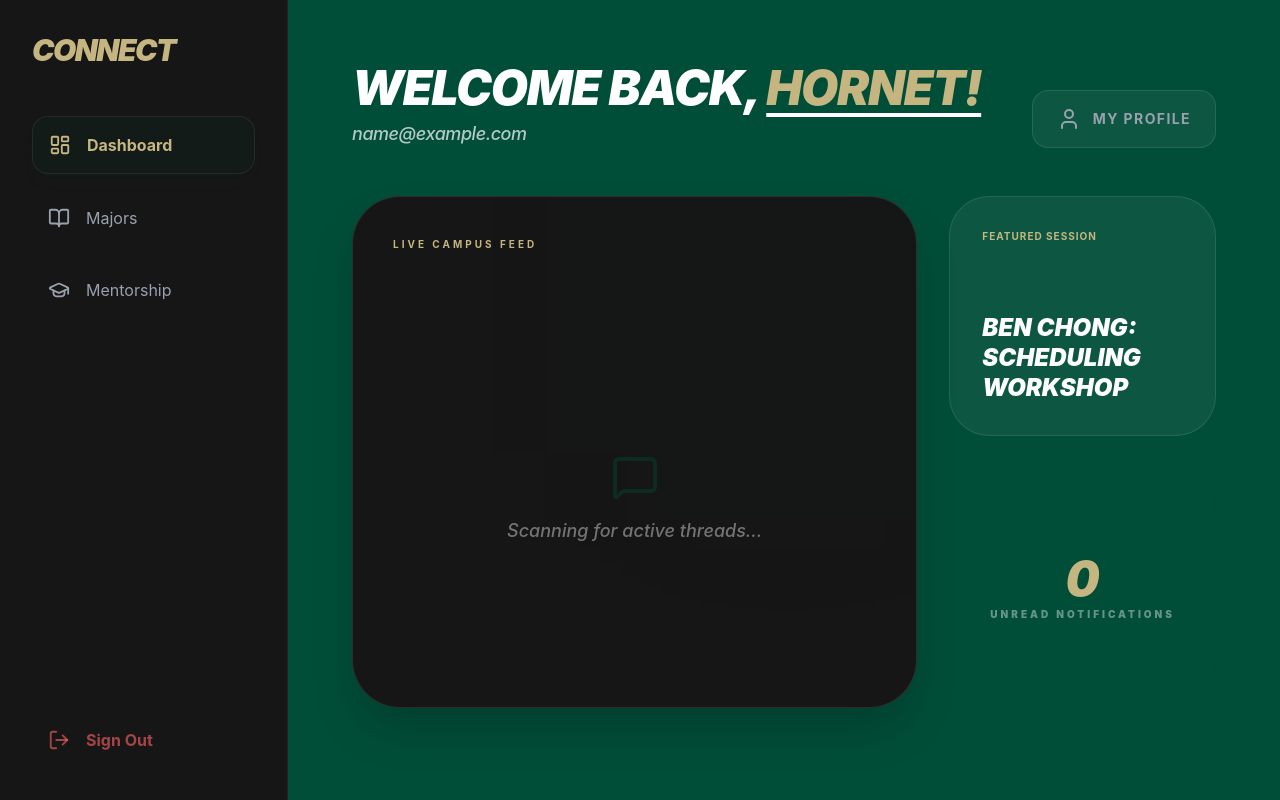
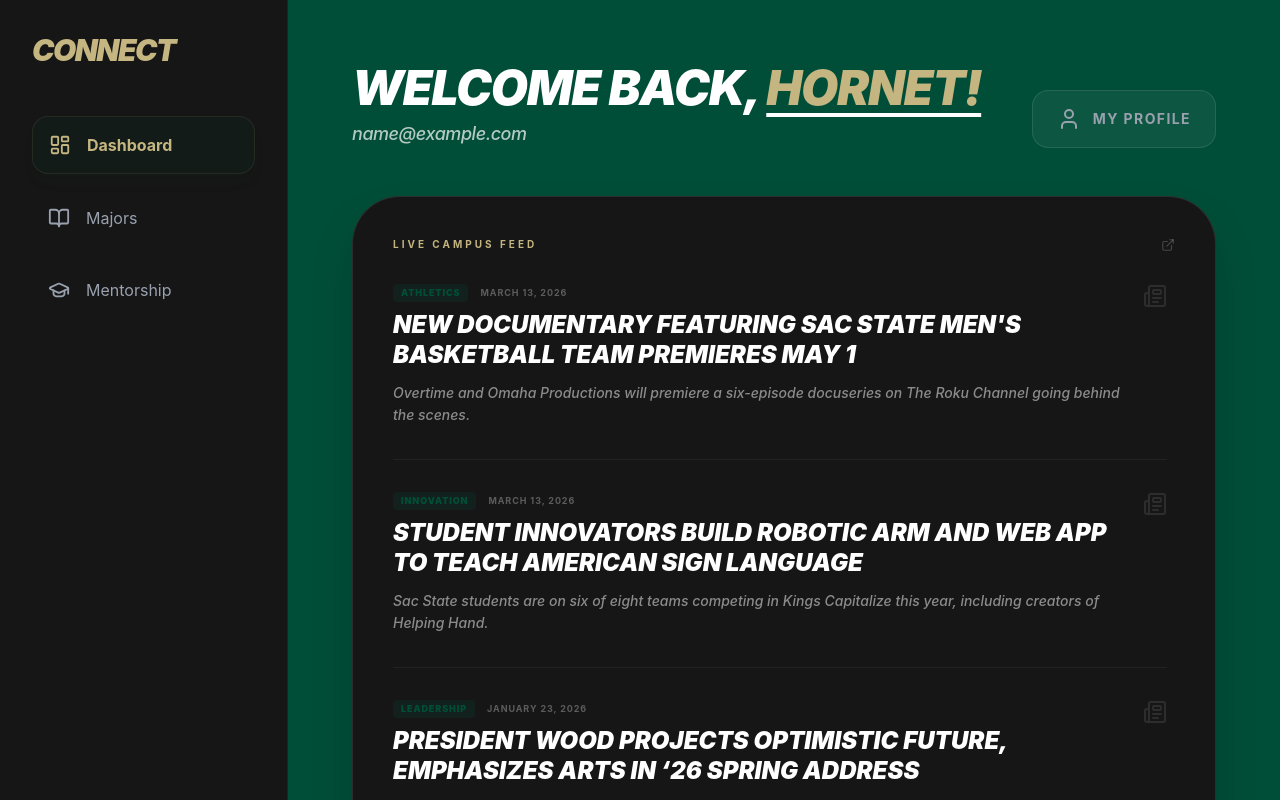
Before and after one commit to Colinc2005/ConnectingSacStateStudents, a React (Vite) app in the folder sacconnect-react/: page / in a window 1280 px wide. Shown: the top 800 px of the page. Built offline with nearby package versions, Linux system fonts and the light colour scheme; sample sign-in values are in the browser's storage.

Commit message:
fixed live news

```diff
--- a/sacconnect-react/src/pages/Dashboard.jsx
+++ b/sacconnect-react/src/pages/Dashboard.jsx
@@ -1,9 +1,36 @@
 import { useAuth } from '../context/AuthContext';
-import { LayoutDashboard, MessageSquare, User, LogOut, GraduationCap, BookOpen } from 'lucide-react';
+import { LayoutDashboard, MessageSquare, User, LogOut, GraduationCap, BookOpen, ExternalLink, Newspaper } from 'lucide-react';
 import { Link } from 'react-router-dom';
 
 export default function Dashboard() {
   const { user, logout } = useAuth();
+
+  const newsItems = [
+    {
+      id: 1,
+      title: "New documentary featuring Sac State Men's Basketball team premieres May 1",
+      date: "March 13, 2026",
+      tag: "Athletics",
+      summary: "Overtime and Omaha Productions will premiere a six-episode docuseries on The Roku Channel going behind the scenes.",
+      url: "https://www.csus.edu/news/newsroom/stories/2026/3/mens-basketball-documentary.html"
+    },
+    {
+      id: 2,
+      title: "Student innovators build robotic arm and web app to teach American Sign Language",
+      date: "March 13, 2026",
+      tag: "Innovation",
+      summary: "Sac State students are on six of eight teams competing in Kings Capitalize this year, including creators of Helping Hand.",
+      url: "https://www.csus.edu/news/newsroom/stories/2026/3/asl-innovation.html"
+    },
+    {
+      id: 3,
+      title: "President Wood projects optimistic future, emphasizes arts in ‘26 Spring Address",
+      date: "January 23, 2026",
+      tag: "Leadership",
+      summary: "Sacramento State made positive strides toward President Luke Wood’s goals for 2025-26 with growing enrollment.",
+      url: "https://www.csus.edu/news/newsroom/stories/2026/1/spring-address-2026.html"
+    }
+  ];
 
   return (
     <div className="min-h-screen bg-[#004e38] text-white flex font-sans">
@@ -37,22 +64,46 @@ export default function Dashboard() {
           </Link>
         </header>
 
-        <div className="grid grid-cols-1 md:grid-cols-3 gap-8 auto-rows-[240px]">
-          <div className="md:col-span-2 row-span-2 bg-ss-card border border-white/10 rounded-[3rem] p-10 shadow-2xl relative overflow-hidden group">
-            <div className="absolute top-0 right-0 w-64 h-64 bg-ss-green/5 blur-[100px] group-hover:bg-ss-green/10 transition-all"></div>
-            <h3 className="text-ss-gold font-bold text-[10px] uppercase tracking-[0.3em] mb-8">Live Campus Feed</h3>
-            <div className="h-full flex flex-col justify-center items-center text-center opacity-40">
-              <MessageSquare size={48} className="mb-4 text-ss-green" />
-              <p className="text-lg italic font-medium">Scanning for active threads...</p>
+        <div className="grid grid-cols-1 md:grid-cols-3 gap-8">
+          {/* Full Width News Feed */}
+          <div className="md:col-span-3 bg-ss-card border border-white/10 rounded-[3rem] p-10 shadow-2xl relative overflow-hidden group flex flex-col min-h-[500px]">
+            <div className="flex justify-between items-center mb-8">
+              <h3 className="text-ss-gold font-bold text-[10px] uppercase tracking-[0.3em]">Live Campus Feed</h3>
+              <a href="https://www.csus.edu/news/" target="_blank" rel="noreferrer" className="text-white/20 hover:text-ss-gold transition-colors">
+                <ExternalLink size={14} />
+              </a>
+            </div>
+
+            <div className="flex-1 space-y-8 overflow-y-auto pr-2 custom-scrollbar">
+              {newsItems.map((news) => (
+                <div key={news.id} className="group/item border-b border-white/5 pb-8 last:border-0">
+                  <div className="flex justify-between items-start gap-4">
+                    <div className="flex-1">
+                      <div className="flex items-center gap-3 mb-2">
+                        <span className="text-[9px] font-black text-ss-green bg-ss-green/20 px-2 py-0.5 rounded uppercase tracking-widest">
+                          {news.tag}
+                        </span>
+                        <span className="text-[9px] text-white/30 font-bold uppercase tracking-widest">{news.date}</span>
+                      </div>
+                      <a href={news.url} target="_blank" rel="noopener noreferrer" className="block text-2xl font-black leading-tight uppercase italic hover:text-ss-gold transition-colors">
+                        {news.title}
+                      </a>
+                      <p className="text-sm text-white/50 font-medium leading-relaxed italic mt-3">{news.summary}</p>
+                    </div>
+                    <Newspaper size={24} className="text-white/10 group-hover/item:text-ss-gold transition-colors shrink-0" />
+                  </div>
+                </div>
+              ))}
             </div>
           </div>
 
-          <Link to="/majors" className="md:col-span-1 row-span-1 bg-white/5 border border-white/10 rounded-[2.5rem] p-8 flex flex-col justify-between hover:border-ss-gold transition cursor-pointer">
+          {/* Secondary Info Moved Below */}
+          <Link to="/majors" className="md:col-span-2 bg-white/5 border border-white/10 rounded-[2.5rem] p-8 flex flex-col justify-between hover:border-ss-gold transition cursor-pointer min-h-[160px]">
             <h4 className="text-ss-gold font-bold uppercase text-[10px] tracking-widest">Featured Session</h4>
-            <p className="text-2xl font-black leading-tight italic uppercase">Ben Chong: <br/>Scheduling Workshop</p>
+            <p className="text-2xl font-black leading-tight italic uppercase">Ben Chong: Scheduling Workshop</p>
           </Link>
 
-          <div className="md:col-span-1 row-span-1 bg-ss-green/10 border border-ss-green/20 rounded-[2.5rem] p-8 flex flex-col justify-center text-center group">
+          <div className="md:col-span-1 bg-ss-green/10 border border-ss-green/20 rounded-[2.5rem] p-8 flex flex-col justify-center text-center group min-h-[160px]">
             <p className="text-ss-gold font-black text-5xl mb-1 italic">0</p>
             <p className="text-[10px] text-white/40 uppercase tracking-[0.3em] font-black">Unread Notifications</p>
           </div>
```
